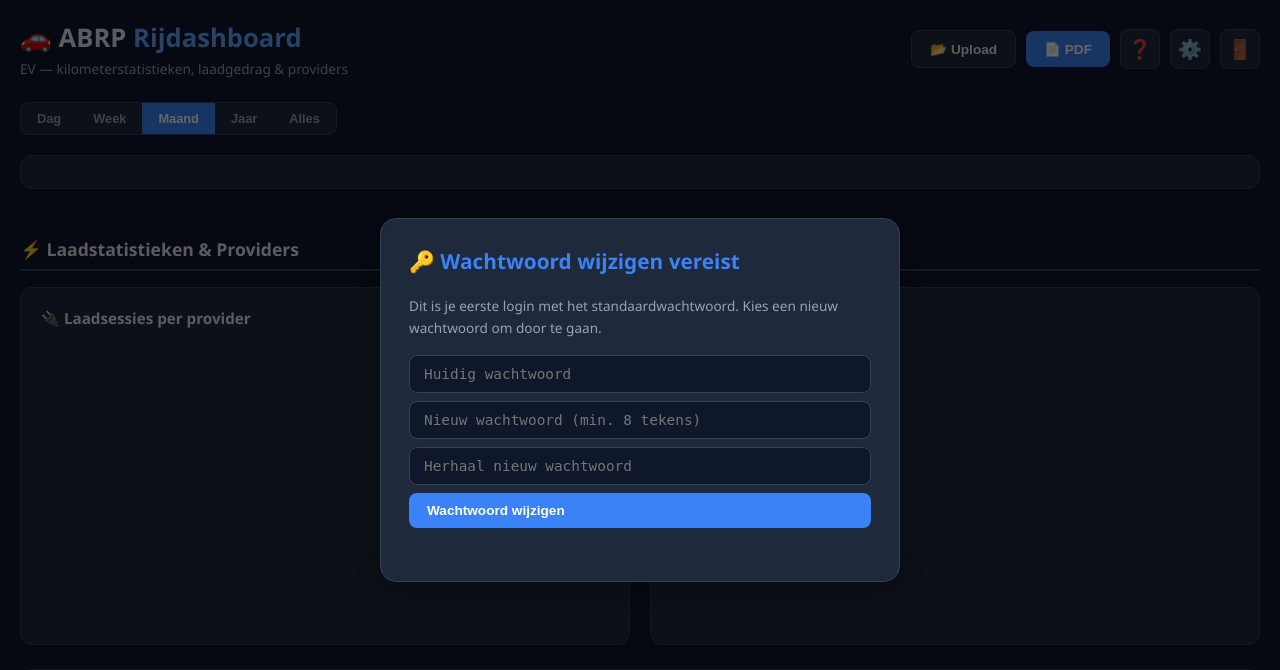
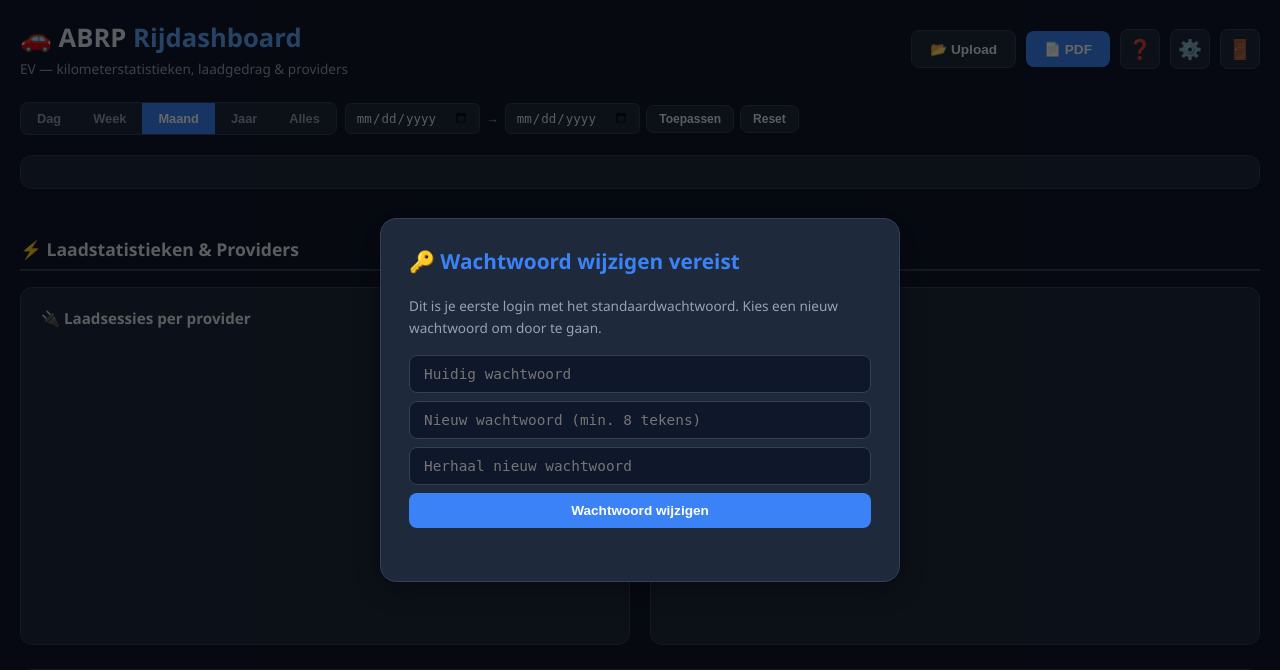
Before and after one commit to jphermans/abrp-ev-dashboard, a Flask app: page / in a window 1280 px wide. Shown: the top 670 px of the page. Run offline with Flask 3, Linux system fonts and the light colour scheme; the visitor is signed in with stand-in values (Sample User, id 1); data comes from the database, SQL or seed files in the repository; a map, chart or similar area stays blank; some libraries are stand-ins or nearby versions.

Commit message:
v1.4.0: Centered buttons, date range picker, auto-logout on browser close
1. Button text centered:
- Changed .btn from display:flex to display:inline-flex
- Added justify-content:center and text-align:center
- All buttons now have centered text on every screen size

2. Date range picker:
- Two date inputs (from / to) with 'Toepassen' and 'Reset' buttons
- Filters all data: KPIs, charts, tables, charge locations
- Date range info text shows: 'Periode: 2026-06-01 tot 2026-07-15 — 87 records'
- Works in combination with Day/Week/Month/Year/All filters
- Reset button clears the date filter

3. Auto-logout on browser close:
- SESSION_COOKIE_PERMANENT = False in Flask config
- Session cookie is now a 'session cookie' (not persistent)
- Closing the browser/tab destroys the session — user must log in again
- No more staying logged in across browser restarts

```diff
--- a/auth.py
+++ b/auth.py
@@ -137,6 +137,7 @@
     app.config['SESSION_COOKIE_SAMESITE'] = 'Strict'
     app.config['SESSION_COOKIE_HTTPONLY'] = True
     app.config['MAX_CONTENT_LENGTH'] = 50 * 1024 * 1024  # 50 MB upload limit
+    app.config['SESSION_COOKIE_PERMANENT'] = False  # Session expires when browser closes
 
     @app.route("/api/auth/register", methods=["POST"])
     def auth_register():
--- a/templates/dashboard.html
+++ b/templates/dashboard.html
@@ -50,7 +50,7 @@
 .header h1 { font-size:1.6rem; font-weight:700; } .header h1 span { color:var(--accent-light); }
 .header-sub { color:var(--text-muted); font-size:.85rem; margin-top:4px; }
 .toolbar { display:flex; gap:10px; align-items:center; flex-wrap:wrap; }
-.btn { padding:10px 18px; border-radius:8px; border:none; font-size:.85rem; font-weight:600; cursor:pointer; transition:all .2s; display:flex; align-items:center; gap:6px; }
+.btn { padding:10px 18px; border-radius:8px; border:none; font-size:.85rem; font-weight:600; cursor:pointer; transition:all .2s; display:inline-flex; align-items:center; justify-content:center; gap:6px; text-align:center; }
 .btn-primary { background:var(--accent); color:#fff; } .btn-primary:hover { background:var(--accent-light); }
 .btn-secondary { background:var(--card); color:var(--text); border:1px solid var(--border); } .btn-secondary:hover { background:var(--card-hover); }
 .btn-icon { width:40px; height:40px; padding:0; justify-content:center; font-size:1.2rem; }
@@ -142,6 +142,13 @@
     <button class="filter-btn active" data-period="month">Maand</button>
     <button class="filter-btn" data-period="year">Jaar</button>
     <button class="filter-btn" data-period="all">Alles</button>
+  </div>
+  <div style="display:flex;align-items:center;gap:6px;flex-wrap:wrap;">
+    <input type="date" id="dateFromInput" style="padding:6px 10px;background:var(--card);border:1px solid var(--border);border-radius:6px;color:var(--text);font-size:.78rem;">
+    <span style="color:var(--text-muted);font-size:.78rem;">→</span>
+    <input type="date" id="dateToInput" style="padding:6px 10px;background:var(--card);border:1px solid var(--border);border-radius:6px;color:var(--text);font-size:.78rem;">
+    <button class="btn btn-secondary" onclick="applyDateRange()" style="font-size:.75rem;padding:6px 12px;">Toepassen</button>
+    <button class="btn btn-secondary" onclick="clearDateRange()" style="font-size:.75rem;padding:6px 12px;">Reset</button>
   </div>
   <div class="date-range" id="dateRangeInfo"></div>
 </div>
@@ -604,6 +611,7 @@
 let charts = {};
 let currentPeriod = 'month';
 let currentPalette = 'default';
+let dateRangeFilter = null; // {from: 'YYYY-MM-DD', to: 'YYYY-MM-DD'} or null
 
 // ─── Color Palettes ──────────────────────────────────────────────
 const PALETTES = {
@@ -996,12 +1004,56 @@
   document.getElementById('dataTableBody').innerHTML=data.slice().reverse().map(r=>'<'+'tr><td>'+esc(r.date)+'</td><td>'+esc(r.datetime.slice(11,16))+'</td><td><span class="badge '+(r.activity==='Rijd'?'badge-drive':'badge-charge')+'">'+(r.activity==='Rijd'?t('activity.drive'):t('activity.charge'))+'</span></td><td>'+esc(r.duration)+'</td><td>'+(r.distance_km!=null?r.distance_km:'—')+'</td><td>'+(r.start_soc!=null?r.start_soc+'%':'—')+'</td><td>'+(r.energy_kwh!=null?r.energy_kwh+' kWh':'—')+'</td><td>'+(r.charge_provider?'<span class="provider-badge '+providerClass(r.charge_provider)+'">'+esc(r.charge_provider)+'</span>':'—')+'</td><td style="font-size:.78rem;color:var(--text-muted)">'+esc(r.charge_location||'—')+'</td></tr>').join('');
 }
 
+function getFilteredData() {
+  if (!dateRangeFilter) return RAW_DATA;
+  return RAW_DATA.filter(r => {
+    const d = r.date;
+    if (dateRangeFilter.from && d < dateRangeFilter.from) return false;
+    if (dateRangeFilter.to && d > dateRangeFilter.to) return false;
+    return true;
+  });
+}
+
+function applyDateRange() {
+  const from = document.getElementById('dateFromInput').value;
+  const to = document.getElementById('dateToInput').value;
+  if (!from && !to) { showToast('Kies eerst een datum'); return; }
+  dateRangeFilter = { from: from || null, to: to || null };
+  renderDashboard();
+  const range = document.getElementById('dateRangeInfo');
+  if (range) {
+    range.textContent = ' Periode: ' + (from || 'begin') + ' tot ' + (to || 'einde') + ' — ' + getFilteredData().length + ' records';
+    range.style.color = 'var(--accent-light)';
+  }
+  showToast('Datumbereik toegepast: ' + (from || '?') + ' → ' + (to || '?'));
+}
+
+function clearDateRange() {
+  dateRangeFilter = null;
+  document.getElementById('dateFromInput').value = '';
+  document.getElementById('dateToInput').value = '';
+  renderDashboard();
+  const range = document.getElementById('dateRangeInfo');
+  if (range) { range.textContent = ''; range.style.color = ''; }
+  showToast('Datumbereik gereset');
+}
+
 function renderDashboard(){
   if(RAW_DATA.length===0){showToast(t('messages.no_data'),true);return;}
-  const k=calcKPIs(RAW_DATA);renderKPIs(k);renderCharts(RAW_DATA,currentPeriod);renderChargeLocations(RAW_DATA);renderTable(RAW_DATA);
+  const data = getFilteredData();
+  if (data.length === 0) { showToast('Geen data in deze periode', true); return; }
+  const k=calcKPIs(data);renderKPIs(k);renderCharts(data,currentPeriod);renderChargeLocations(data);renderTable(data);
   // Update vehicle info using translated subtitle
-  const v=RAW_DATA[0]?.vehicle||'EV';
-  document.getElementById('vehicleInfo').textContent=`${v} — ${t('ui.subtitle').replace('EV — ','')}`;
+  const v=(data[0]?.vehicle||RAW_DATA[0]?.vehicle||'EV');
+  document.getElementById('vehicleInfo').textContent = v + ' — ' + t('ui.subtitle').replace('EV — ','');
+  // Update date range info if filter is active
+  if (dateRangeFilter) {
+    const range = document.getElementById('dateRangeInfo');
+    if (range) {
+      range.textContent = ' Periode: ' + (dateRangeFilter.from || 'begin') + ' tot ' + (dateRangeFilter.to || 'einde') + ' — ' + data.length + ' records';
+      range.style.color = 'var(--accent-light)';
+    }
+  }
 }
 
 // ─── Filters ─────────────────────────────────────────────────────
```
Also changed, not shown: 1 other file.
